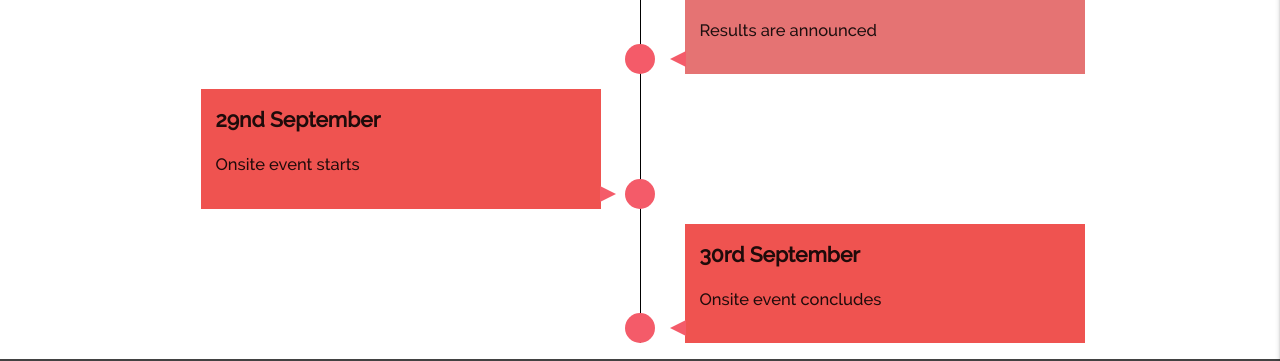
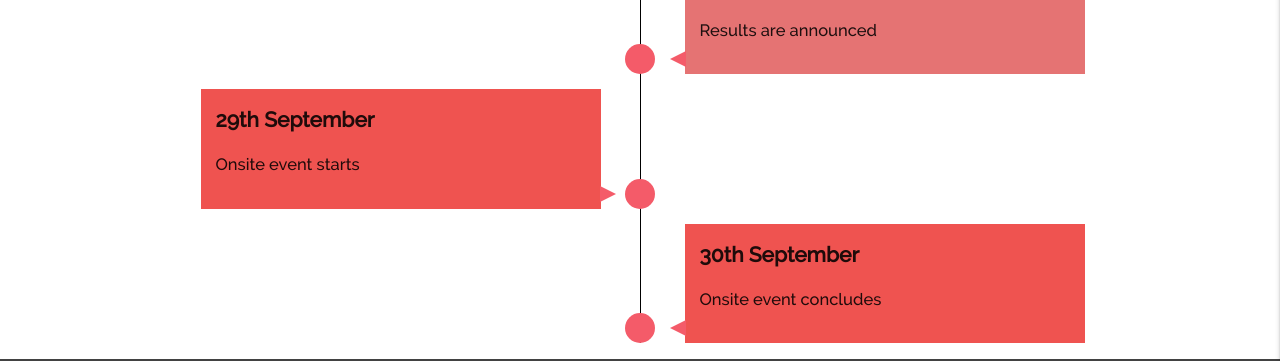
Before and after one commit to IIIT-ECell/megathon, a Jekyll site: the page built from timeline.html, in a window 1280 px wide and 900 px high, scrolled down 1178 px. Shown: the part 370-731 px from the top of the window. Built offline with Jekyll 4.4.1, drawn with Linux system fonts in a browser that asks for light colours; nearby versions of some CDN libraries.

Commit message:
Fixed date format

```diff
--- a/_data/eventlist.yaml
+++ b/_data/eventlist.yaml
@@ -78,8 +78,8 @@
     pitching of the business models/ prototypes. The event will be conducted at IIIT Hyderabad.
     The top ideas will be selectedfor the Business Hack.
   date:
-    start: 29nd September
-    end : 30rd September
+    start: 29th September
+    end : 30th September
   detailed_date:
   prizes:
     first: Rs. 40,000 per theme
--- a/_data/events.csv
+++ b/_data/events.csv
@@ -4,5 +4,5 @@ date,event,type
 1̶2̶t̶h̶ ̶A̶u̶g̶u̶s̶t̶ 20th August , Registration and Submission portal for Online Round close and judgement process begins,online
 25th August, Deadline to evaluate all solutions,online
 26th August , Results are announced,online
-29nd September,Onsite event starts,onsite
-30rd September,Onsite event concludes,onsite
+29th September,Onsite event starts,onsite
+30th September,Onsite event concludes,onsite
```
Also changed, not shown: Gemfile.lock.
